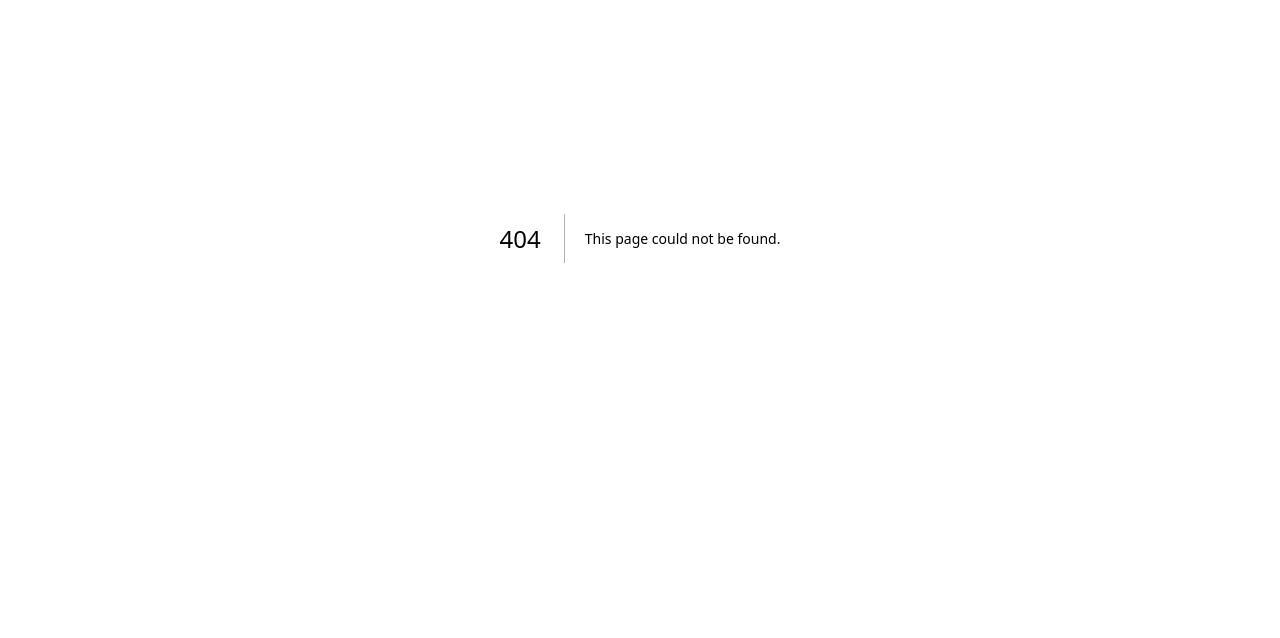
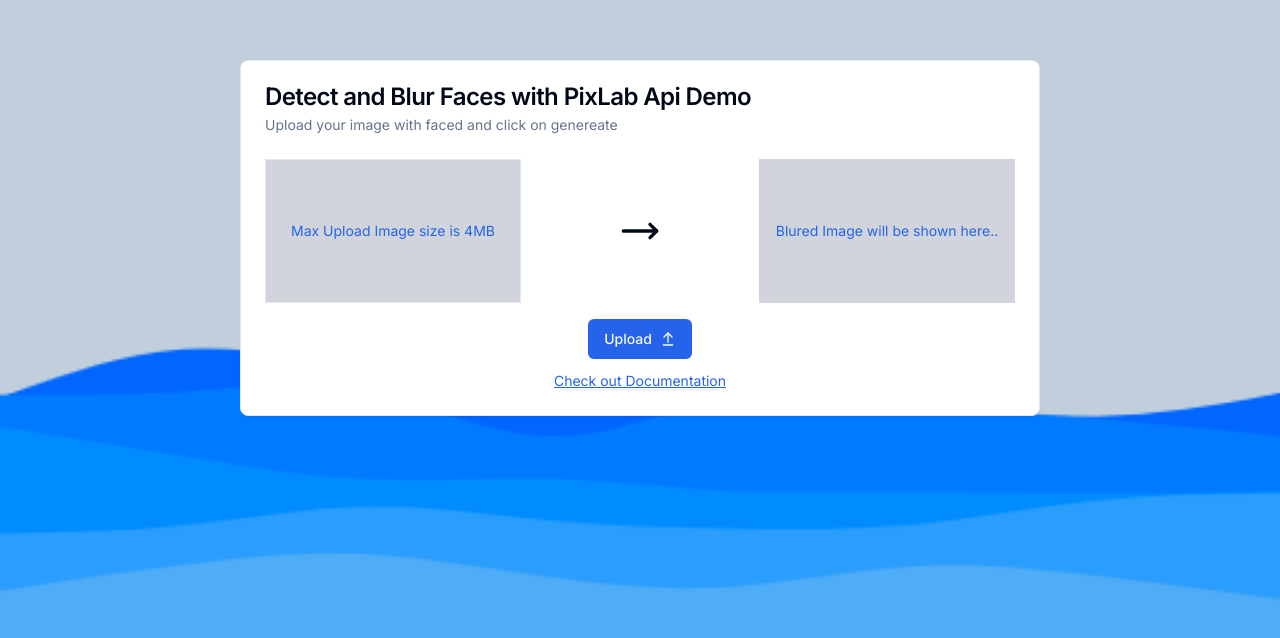
Before and after one commit to taqui-786/faceioAuth, a Next.js app: page /faceblur in a window 1280 px wide. Before the commit this address had no page. Shown: the part 162-800 px from the top of the page. Built offline with nearby package versions, Linux system fonts and the light colour scheme.

Commit message:
feat: Added new page /faceblur

```diff
--- a/package.json
+++ b/package.json
@@ -12,6 +12,7 @@
     "@faceio/fiojs": "^1.1.0",
     "@radix-ui/react-label": "^2.0.2",
     "@radix-ui/react-slot": "^1.0.2",
+    "axios": "^1.6.5",
     "class-variance-authority": "^0.7.0",
     "clsx": "^2.1.0",
     "lucide-react": "^0.303.0",
--- /dev/null
+++ b/src/app/api/blurface/route.ts
@@ -0,0 +1,76 @@
+import axios from "axios";
+import { NextRequest, NextResponse } from "next/server";
+
+export async function POST(req: NextRequest) {
+  try {
+    const data = await req.formData();
+    const file: File | null = data.get("file") as unknown as File;
+    if (!file) {
+      return NextResponse.json(
+        { message: "No image Provided!" },
+        { status: 400 }
+      );
+    }
+    // CONVETING TO BUFFER AND THEN BUFFER TO BLOB
+    const bytes = await file.arrayBuffer();
+    const buffer = Buffer.from(bytes);
+    const toBlob = new Blob([buffer], { type: file.type });
+
+    // Api 1 =>  UPLOADING TO PIXLAB AWS
+    const formData = new FormData();
+    formData.append("file", toBlob, file.name);
+    formData.append("key", process.env.NEXT_PUBLIC_BLUR_IMAGE_KEY || "");
+    const uploadImg = await fetch(`https://api.pixlab.io/store`, {
+      method: "POST",
+
+      body: formData,
+    });
+
+    const finalRes = await uploadImg.json();
+
+    if (finalRes.status !== 200) {
+      return NextResponse.json(
+        { message: "Uploading Failed to pixlab" },
+        { status: 400 }
+      );
+    }
+
+    // Api 2 => GETTING COORDIANATES OF THE FACES IN IMAGE
+
+    const getCordinate = await axios.get("https://api.pixlab.io/facedetect", {
+      params: {
+        img: finalRes.link,
+        key: process.env.NEXT_PUBLIC_BLUR_IMAGE_KEY,
+      },
+    });
+    //   console.log(getCordinate.data);
+    if (getCordinate.data.faces.length === 0) {
+      return NextResponse.json(
+        { message: "No faces Found! Try another" },
+        { status: 400 }
+      );
+    }
+
+    // Api 3 =>  FINALLY GENERATING IMAGE FACES BLURED
+
+    const blurFaces = await axios.post("https://api.pixlab.io/mogrify", {
+      img: finalRes.link,
+      key: process.env.NEXT_PUBLIC_BLUR_IMAGE_KEY,
+      cord: getCordinate.data.faces,
+    });
+
+    const blurImgUrl = await blurFaces.data;
+
+    if (blurImgUrl.status !== 200) {
+      return NextResponse.json(
+        { message: "Falied to Blur Faces! Try again" },
+        { status: 400 }
+      );
+    }
+
+    return NextResponse.json({ blurImgUrl }, { status: 200 });
+  } catch (error) {
+    console.log(error);
+    return NextResponse.json({ message: "Error server" }, { status: 500 });
+  }
+}
--- /dev/null
+++ b/src/app/faceblur/page.tsx
@@ -0,0 +1,30 @@
+import FaceBlurForm from "@/components/FaceBlurForm";
+import { Button } from "@/components/ui/button";
+import {
+  Card,
+  CardContent,
+  CardDescription,
+  CardFooter,
+  CardHeader,
+  CardTitle,
+} from "@/components/ui/card";
+
+type Props = {};
+
+const page: React.FC<Props> = ({}) => {
+  return (
+    <Card className="w-[800px] ">
+      <CardHeader>
+        <CardTitle> Detect and Blur Faces with PixLab Api Demo</CardTitle>
+        <CardDescription>
+          Upload your image with faced and click on genereate
+        </CardDescription>
+      </CardHeader>
+      <CardContent>
+        <FaceBlurForm />
+      </CardContent>
+
+    </Card>
+  );
+};
+export default page;
--- /dev/null
+++ b/src/app/faceioauth/page.tsx
@@ -0,0 +1,10 @@
+import FaceioCardForm from "@/components/FaceioCardForm";
+
+type Props = {};
+
+const page:React.FC<Props> = ({}) => {
+return(
+<FaceioCardForm/>
+)
+};
+export default page;
--- a/src/app/layout.tsx
+++ b/src/app/layout.tsx
@@ -1,25 +1,31 @@
-import type { Metadata } from 'next'
-import { Inter } from 'next/font/google'
-import './globals.css'
-import {Toaster} from 'sonner'
-
-const inter = Inter({ subsets: ['latin'] })
+import type { Metadata } from "next";
+import { Inter } from "next/font/google";
+import "./globals.css";
+import { Toaster } from "sonner";
+import Image from "next/image";
+import bg from '../../public/wave2bg.png'
+const inter = Inter({ subsets: ["latin"] });
 
 export const metadata: Metadata = {
-  title: 'Faceio Authentication',
-  description: 'Generated by create next app',
-}
+  title: "Faceio Authentication",
+  description: "Generated by create next app",
+};
 
 export default function RootLayout({
   children,
 }: {
-  children: React.ReactNode
+  children: React.ReactNode;
 }) {
   return (
     <html lang="en">
       <body className={inter.className}>
-      <Toaster />
-        {children}</body>
+        <main className="h-full w-full flex flex-col items-center justify-center relative">
+        <Image src={bg} alt="background" fill={true} className='-z-10' unoptimized={true}/>
+
+          {children}
+        </main>
+        <Toaster />
+      </body>
     </html>
-  )
+  );
 }
--- a/src/app/page.tsx
+++ b/src/app/page.tsx
@@ -1,11 +1,18 @@
-import CardForm from '@/components/CardForm'
-import Image from 'next/image'
-import bg from '../../public/wave2bg.png'
+import CardForm from '@/components/FaceioCardForm'
+import { buttonVariants } from '@/components/ui/button'
+import { cn } from '@/lib/utils'
+import Link from 'next/link'
+
 export default function Home() {
   return (
-    <main className="h-full w-full flex flex-col items-center justify-center relative">
-      <Image src={bg} alt="background" fill={true} className='-z-10' unoptimized={true}/>
-      <CardForm />
-    </main>
+
+      <div className="p-4">
+        <h1 className="text-7xl font-medium text-center mb-3">PixLab Demos</h1>
+        <div className="flex gap-3 items-center justify-center">
+        <Link href={'/faceioauth'} className={cn(buttonVariants({variant:'default'}))}>FACIO Authentication Demo</Link>
+        <Link href={'/faceblur'} className={cn(buttonVariants({variant:'default'}))}>Blur Human Faces Demo</Link>
+        <Link href={'/'} className={cn(buttonVariants({variant:'default'}))}>Filter image upload Demo</Link>
+        </div>
+      </div>
   )
 }
--- /dev/null
+++ b/src/components/FaceBlurForm.tsx
@@ -0,0 +1,124 @@
+"use client";
+
+import { ArrowUpFromLine, Loader2, MoveRight } from "lucide-react";
+import { Button, buttonVariants } from "./ui/button";
+import { cn } from "@/lib/utils";
+import { useState } from "react";
+import Image from "next/image";
+import Link from "next/link";
+import { toast } from "sonner";
+type Props = {};
+
+const MAX_FILE_SIZE_MB = 4;
+
+const FaceBlurForm: React.FC<Props> = ({}) => {
+  const [myImage, setMyImage] = useState<string | null>(null);
+  const [bluredImage, setBluredImage] = useState<string | null>(null);
+  const [loading, setLoading] = useState(false);
+
+  // HANDLE IMAGE UPLOAD FUNCTION
+  const handleImageUpload = async (e: React.ChangeEvent<HTMLInputElement>) => {
+    try {
+      setBluredImage(null);
+      setLoading(true);
+      const file = e.target?.files?.[0];
+
+      if (file) {
+        const fileSizeMB = file.size / (1024 * 1024); // Here i am Converting bytes to megabytes
+        if (fileSizeMB > MAX_FILE_SIZE_MB) {
+          toast.error(`File size exceeds the limit of ${MAX_FILE_SIZE_MB}MB`);
+          setLoading(false);
+          return;
+        }
+
+        const imageUrl = URL.createObjectURL(file);
+        setMyImage(imageUrl);
+
+        const imgFile = new File([file], "testing.png", { type: "image/png" });
+
+        const formData = new FormData();
+        formData.append("file", imgFile);
+
+        const upload = await fetch("http://localhost:3000/api/blurface", {
+          method: "POST",
+          body: formData,
+        });
+        const response = await upload.json();
+        if (upload.status === 200) {
+          setBluredImage(response.blurImgUrl.link);
+        } else {
+          setMyImage(null);
+          toast.error(response.message);
+        }
+      }
+    } catch (error) {
+      console.log("Client Side Error :" + error);
+    } finally {
+      setLoading(false);
+    }
+  };
+
+  return (
+    <>
+      <div className=" w-full flex flex-row items-center justify-center mb-4">
+        <div className=" h-36  grid place-content-center aspect-video bg-gray-300 relative border">
+          {myImage ? (
+            <Image src={myImage} alt="My Image" fill={true} />
+          ) : (
+            <span className="text-sm text-primary">
+              Max Upload Image size is 4MB
+            </span>
+          )}
+        </div>
+        <div className="h-full flex flex-grow items-center justify-center p-4">
+          {loading ? (
+            <Loader2 className="h-10 w-10 text-primary animate-spin" />
+          ) : (
+            <MoveRight className="h-10 w-10" />
+          )}
+        </div>
+        {/* GENERATED IMAGE WILL BE SHOWN HERE  */}
+        <div className=" h-36 grid place-content-center aspect-video bg-gray-300 relative">
+          {bluredImage ? (
+            <Image
+              src={bluredImage}
+              alt="My Image"
+              fill={true}
+              unoptimized={true}
+            />
+          ) : (
+            <span className="text-sm text-primary">
+              Blured Image will be shown here..
+            </span>
+          )}
+        </div>
+      </div>
+      <div className="w-full flex flex-col gap-3 justify-center items-center">
+        <span
+          className={cn(
+            buttonVariants({ variant: "default" }),
+            "cursor-pointer relative w-fit"
+          )}
+        >
+          {loading ? "Please Wait" : "Upload"}{" "}
+          <ArrowUpFromLine className="ml-2 h-4 w-4" />
+          <input
+            disabled={loading}
+            type="file"
+            accept=".jpeg, .jpg, .png"
+            className="absolute h-full w-full opacity-0 z-50"
+            onChange={handleImageUpload}
+          />
+        </span>
+        <Link
+          href="https://pixlab.io/cmd?id=mogrify"
+          target="_blank"
+          className="text-primary text-sm underline"
+        >
+          Check out Documentation
+        </Link>
+      </div>
+    </>
+  );
+};
+export default FaceBlurForm;
--- a/src/components/CardForm.tsx
+++ b/src/components/FaceioCardForm.tsx
@@ -19,7 +19,7 @@
 import { toast } from "sonner";
 type Props = {};
 
-const CardForm: React.FC<Props> = ({}) => {
+const FaceioCardForm: React.FC<Props> = ({}) => {
   const faceioRef = useRef<faceIO | null>(null);
   const [email, setEmail] = useState("");
   const [userLogin, setUserLogin] = useState("");
@@ -238,4 +238,4 @@
     </>
   );
 };
-export default CardForm;
+export default FaceioCardForm;
```
Also changed, not shown: 1 other file (tests, documents, lock files or other folders).
